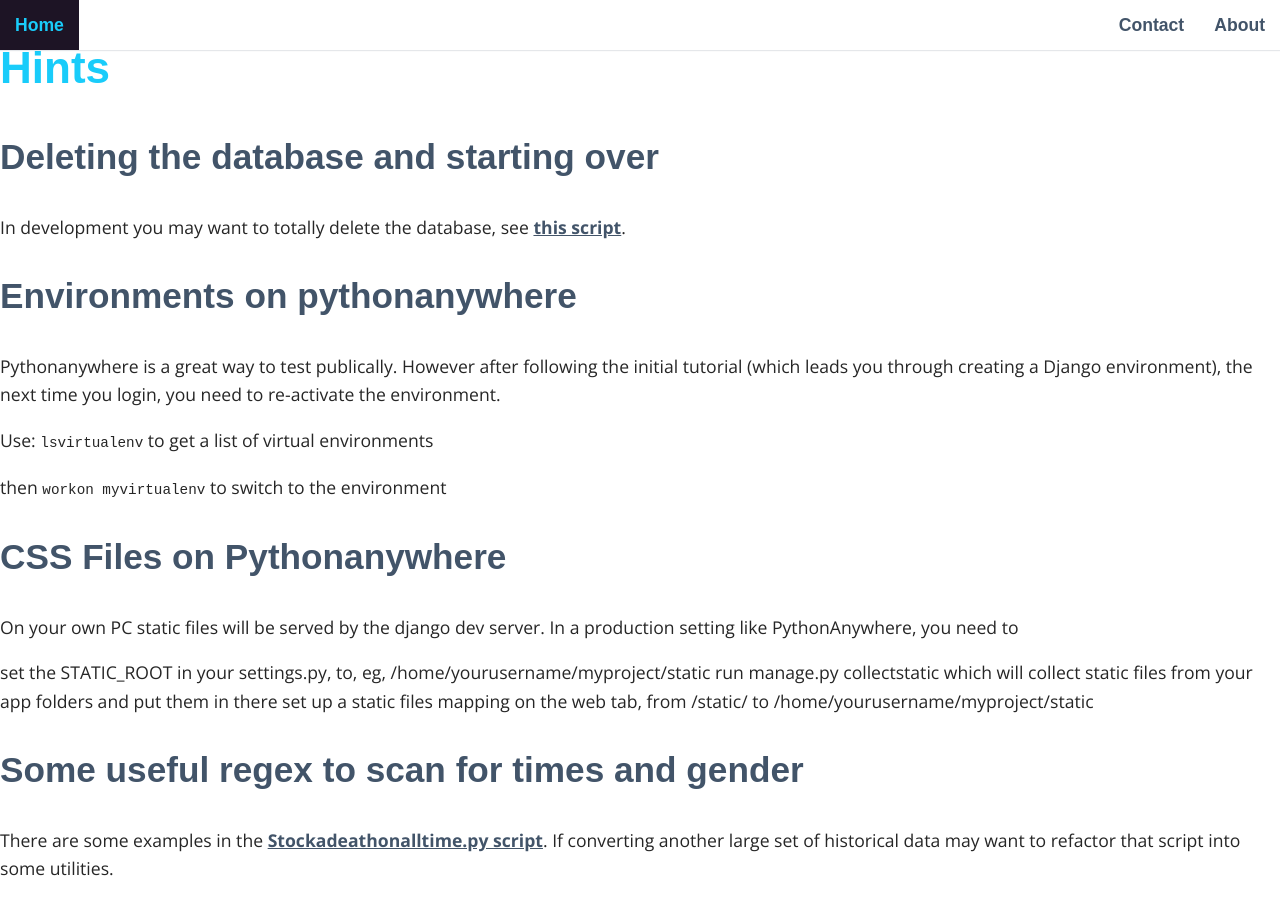
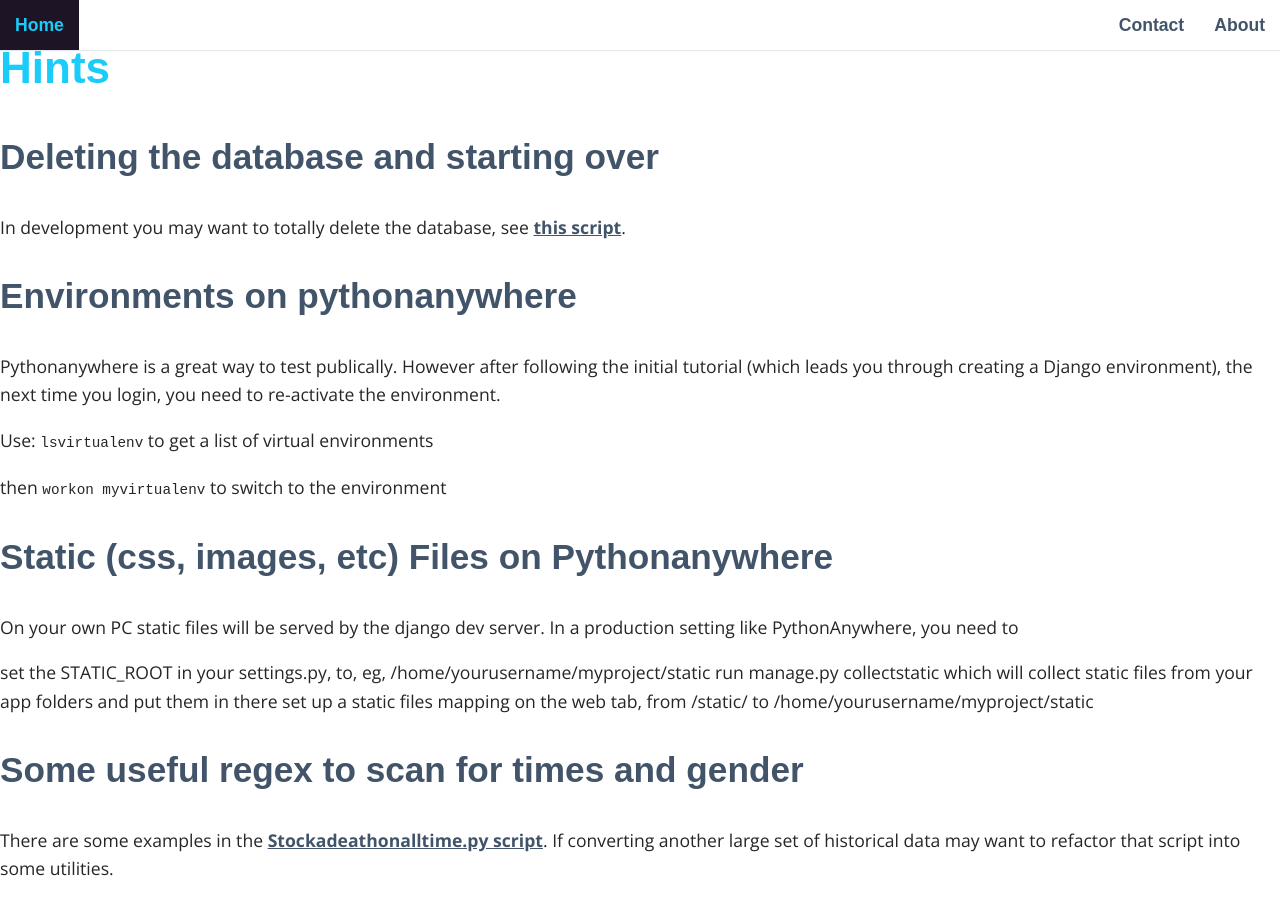
Before and after one commit to bnorthan/raceresults, a Jekyll site: the page built from hints.md, in a window 1280 px wide and 900 px high, scrolled down 351 px. Built offline with Jekyll 4.4.1, drawn with Linux system fonts in a browser that asks for light colours; some web fonts are replaced; our own code applies the rules of GitHub Pages for plain Markdown files.

Commit message:
Update hints.md

````diff
--- a/hints.md
+++ b/hints.md
@@ -12,7 +12,7 @@
 
 then ```workon myvirtualenv``` to switch to the environment
 
-## CSS Files on Pythonanywhere
+## Static (css, images, etc) Files on Pythonanywhere
 
 On your own PC static files will be served by the django dev server. In a production setting like PythonAnywhere, you need to
 
````
